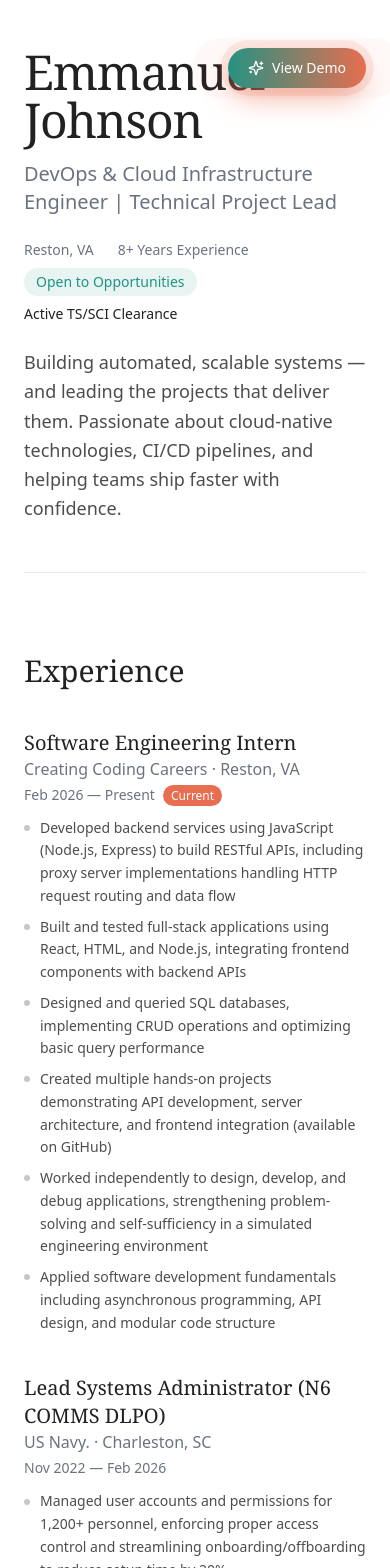
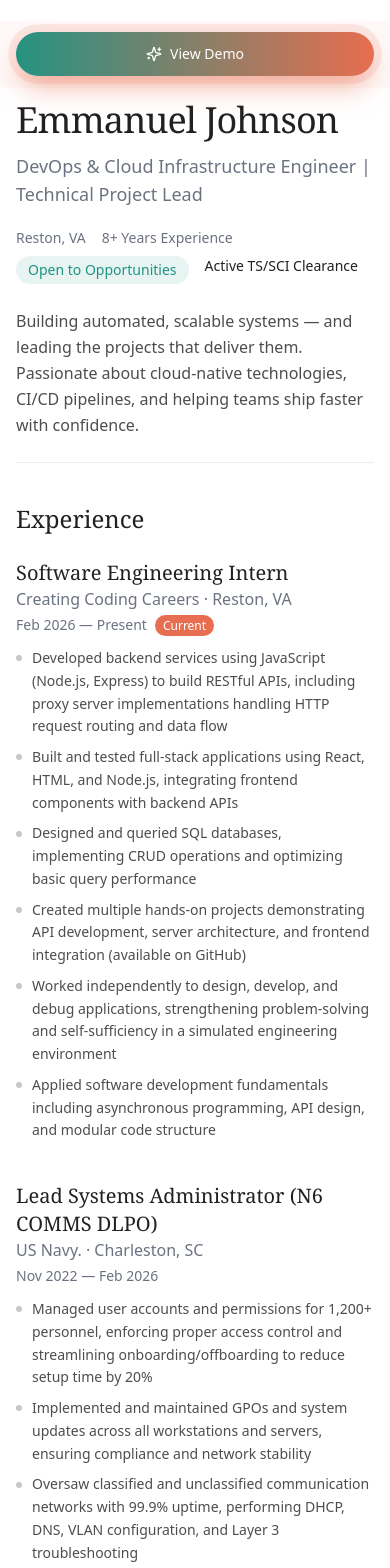
Before and after one commit to HighAvailabilityLowPatience/resume-site-2025, a React (Vite) app: page / in a window 390 px wide. Shown: the top 1568 px of the page. Built offline with nearby package versions, Linux system fonts and the light colour scheme; the HTML template or start-up script is replaced by a standard one.

Commit message:
Changes
Co-authored-by: HighAvailabilityLowPatience <179540491+HighAvailabilityLowPatience@users.noreply.github.com>

```diff
--- a/src/components/resume/Contact.tsx
+++ b/src/components/resume/Contact.tsx
@@ -39,12 +39,12 @@ const Contact = () => {
   return (
     <section className="py-section">
       {/* Section Title */}
-      <h2 className="text-3xl md:text-4xl font-serif font-medium text-foreground mb-10 animate-fade-in-up">
+      <h2 className="text-2xl sm:text-3xl md:text-4xl font-serif font-medium text-foreground mb-6 sm:mb-10 animate-fade-in-up">
         Get in Touch
       </h2>
 
       {/* Contact Grid */}
-      <div className="grid grid-cols-1 sm:grid-cols-2 md:grid-cols-4 gap-6">
+      <div className="grid grid-cols-1 sm:grid-cols-2 md:grid-cols-4 gap-4 sm:gap-6">
         {contactLinks.map((link, index) => (
           <a
             key={link.label}
--- a/src/components/resume/Education.tsx
+++ b/src/components/resume/Education.tsx
@@ -11,11 +11,11 @@ const Education = () => {
   return (
     <section className="py-section border-b border-border">
       {/* Section Title */}
-      <h2 className="text-3xl md:text-4xl font-serif font-medium text-foreground mb-10 animate-fade-in-up">
+      <h2 className="text-2xl sm:text-3xl md:text-4xl font-serif font-medium text-foreground mb-6 sm:mb-10 animate-fade-in-up">
         Education & Certifications
       </h2>
 
-      <div className="grid grid-cols-1 md:grid-cols-2 gap-12">
+      <div className="grid grid-cols-1 md:grid-cols-2 gap-8 md:gap-12">
         {/* Education */}
         <div className="animate-fade-in-up delay-100">
           <h3 className="text-sm font-sans font-semibold uppercase tracking-wider text-primary mb-6 flex items-center gap-2">
--- a/src/components/resume/Experience.tsx
+++ b/src/components/resume/Experience.tsx
@@ -25,7 +25,7 @@ const Experience = () => {
   return (
     <section className="py-section border-b border-border">
       {/* Section Title */}
-      <h2 className="text-3xl md:text-4xl font-serif font-medium text-foreground mb-10 animate-fade-in-up">
+      <h2 className="text-2xl sm:text-3xl md:text-4xl font-serif font-medium text-foreground mb-6 sm:mb-10 animate-fade-in-up">
         Experience
       </h2>
 
--- a/src/components/resume/Header.tsx
+++ b/src/components/resume/Header.tsx
@@ -11,10 +11,10 @@ const Header = () => {
 
   return (
     <header className="relative pb-section-sm border-b border-border">
-      {/* Demo Button - Top Right with attention-grabbing animation */}
+      {/* Demo Button - inline on mobile, top-right on desktop */}
       <a
         href="/demo"
-        className="group absolute top-0 right-0 z-20 print:hidden inline-flex items-center gap-2 px-5 py-2.5 rounded-full bg-gradient-to-r from-primary to-accent text-primary-foreground font-medium text-sm shadow-lg shadow-accent/30 hover:shadow-xl hover:shadow-accent/50 hover:scale-105 transition-all duration-300 animate-pulse-glow"
+        className="group relative md:absolute md:top-0 md:right-0 z-20 print:hidden mb-6 md:mb-0 w-full md:w-auto inline-flex items-center justify-center gap-2 px-5 py-3 md:py-2.5 rounded-full bg-gradient-to-r from-primary to-accent text-primary-foreground font-medium text-sm shadow-lg shadow-accent/30 hover:shadow-xl hover:shadow-accent/50 hover:scale-105 transition-all duration-300 animate-pulse-glow"
       >
         <span className="absolute inset-0 rounded-full bg-accent/40 animate-ping-slow opacity-75 pointer-events-none" aria-hidden="true" />
         <Sparkles className="w-4 h-4 relative z-10 group-hover:rotate-12 transition-transform" />
@@ -24,17 +24,17 @@ const Header = () => {
       {/* Main Header Content */}
       <div className="animate-fade-in-up pr-0 md:pr-40">
         {/* Name */}
-        <h1 className="text-5xl md:text-6xl lg:text-7xl font-serif font-medium tracking-tight text-foreground mb-4">
+        <h1 className="text-4xl sm:text-5xl md:text-6xl lg:text-7xl font-serif font-medium tracking-tight text-foreground mb-3 md:mb-4 break-words">
           {personal.name}
         </h1>
 
         {/* Title */}
-        <p className="text-xl md:text-2xl text-muted-foreground font-sans font-light mb-6">
+        <p className="text-lg sm:text-xl md:text-2xl text-muted-foreground font-sans font-light mb-5 md:mb-6">
           {personal.title}
         </p>
 
         {/* Quick Stats */}
-        <div className="flex flex-wrap gap-x-6 gap-y-2 text-sm text-muted-foreground mb-6 animate-fade-in delay-200">
+        <div className="flex flex-wrap gap-x-4 sm:gap-x-6 gap-y-2 text-sm text-muted-foreground mb-6 animate-fade-in delay-200">
           <span>{personal.location}</span>
           <span className="hidden sm:inline">•</span>
           <span>{personal.yearsExperience} Years Experience</span>
@@ -49,7 +49,7 @@ const Header = () => {
         </div>
 
         {/* Intro */}
-        <p className="text-lg text-foreground/80 max-w-2xl leading-relaxed animate-fade-in delay-300">
+        <p className="text-base sm:text-lg text-foreground/80 max-w-2xl leading-relaxed animate-fade-in delay-300">
           {personal.intro}
         </p>
       </div>
--- a/src/components/resume/Projects.tsx
+++ b/src/components/resume/Projects.tsx
@@ -21,19 +21,19 @@ const Projects = () => {
   return (
     <section className="py-section border-b border-border">
       {/* Section Title */}
-      <h2 className="text-3xl md:text-4xl font-serif font-medium text-foreground mb-10 animate-fade-in-up">
+      <h2 className="text-2xl sm:text-3xl md:text-4xl font-serif font-medium text-foreground mb-6 sm:mb-10 animate-fade-in-up">
         Projects
       </h2>
 
       {/* Projects Grid */}
-      <div className="grid grid-cols-1 md:grid-cols-2 gap-6">
+      <div className="grid grid-cols-1 md:grid-cols-2 gap-4 sm:gap-6">
         {projects.map((project, index) => (
           <a
             key={project.name}
             href={project.repoUrl}
             target="_blank"
             rel="noopener noreferrer"
-            className="group block p-6 bg-card border border-border rounded-xl animate-fade-in-up print-break-avoid
+            className="group block p-5 sm:p-6 bg-card border border-border rounded-xl animate-fade-in-up print-break-avoid
               transition-all duration-300 ease-out
               hover:border-primary/40 hover:bg-primary/5 hover:shadow-xl hover:shadow-primary/10 hover:-translate-y-2
               focus:outline-none focus:ring-2 focus:ring-primary focus:ring-offset-2"
--- a/src/components/resume/Skills.tsx
+++ b/src/components/resume/Skills.tsx
@@ -18,7 +18,7 @@ const Skills = () => {
   return (
     <section className="py-section border-b border-border">
       {/* Section Title */}
-      <h2 className="text-3xl md:text-4xl font-serif font-medium text-foreground mb-10 animate-fade-in-up">
+      <h2 className="text-2xl sm:text-3xl md:text-4xl font-serif font-medium text-foreground mb-6 sm:mb-10 animate-fade-in-up">
         Proficiencies
       </h2>
 
--- a/src/index.css
+++ b/src/index.css
@@ -144,6 +144,11 @@
 
   html {
     scroll-behavior: smooth;
+  }
+
+  html, body {
+    overflow-x: hidden;
+    max-width: 100%;
   }
 
   body {
--- a/src/pages/Index.tsx
+++ b/src/pages/Index.tsx
@@ -24,7 +24,7 @@ const Index = () => {
   return (
     <div className="min-h-screen bg-background">
       {/* Main Container */}
-      <main className="max-w-content mx-auto px-6 md:px-8 py-12 md:py-16 lg:py-20">
+      <main className="max-w-content mx-auto px-4 sm:px-6 md:px-8 py-8 sm:py-12 md:py-16 lg:py-20">
         {/* <!-- SECTION: Header --> */}
         <Header />
 
--- a/tailwind.config.ts
+++ b/tailwind.config.ts
@@ -76,8 +76,8 @@ export default {
   			sm: 'calc(var(--radius) - 4px)'
   		},
   		spacing: {
-  			'section': '5rem',
-  			'section-sm': '3rem'
+  			'section': 'clamp(2.5rem, 6vw, 5rem)',
+  			'section-sm': 'clamp(1.5rem, 4vw, 3rem)'
   		},
   		maxWidth: {
   			'content': '900px'
```
